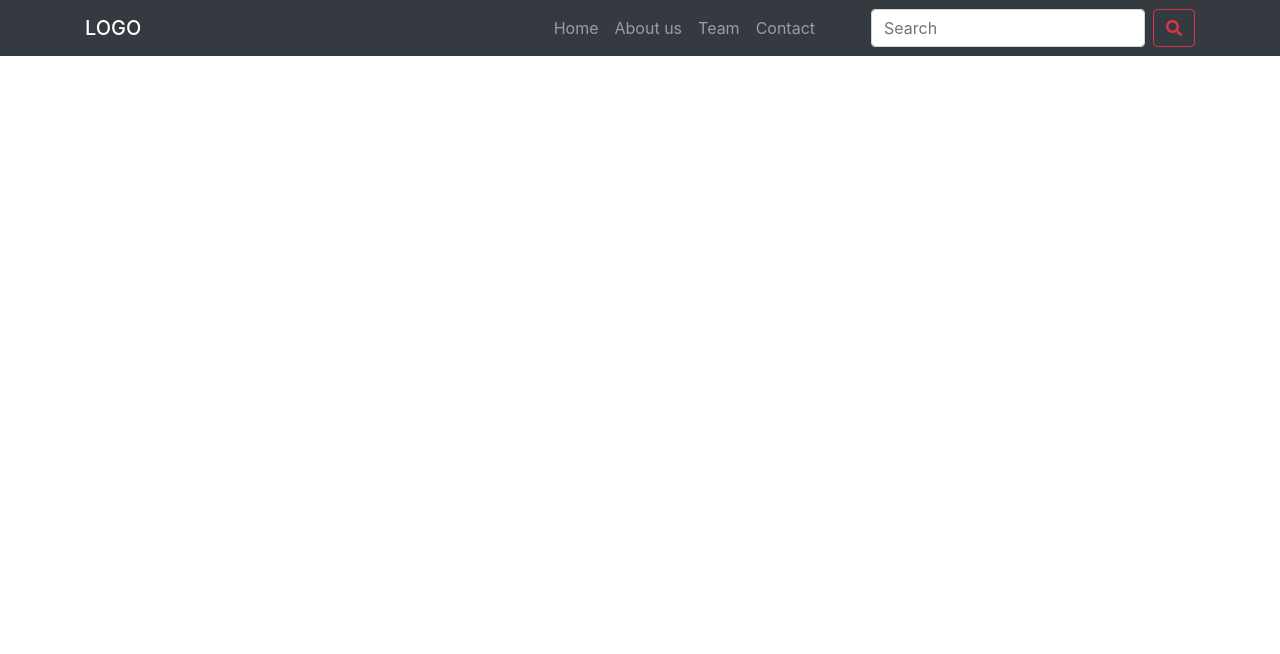
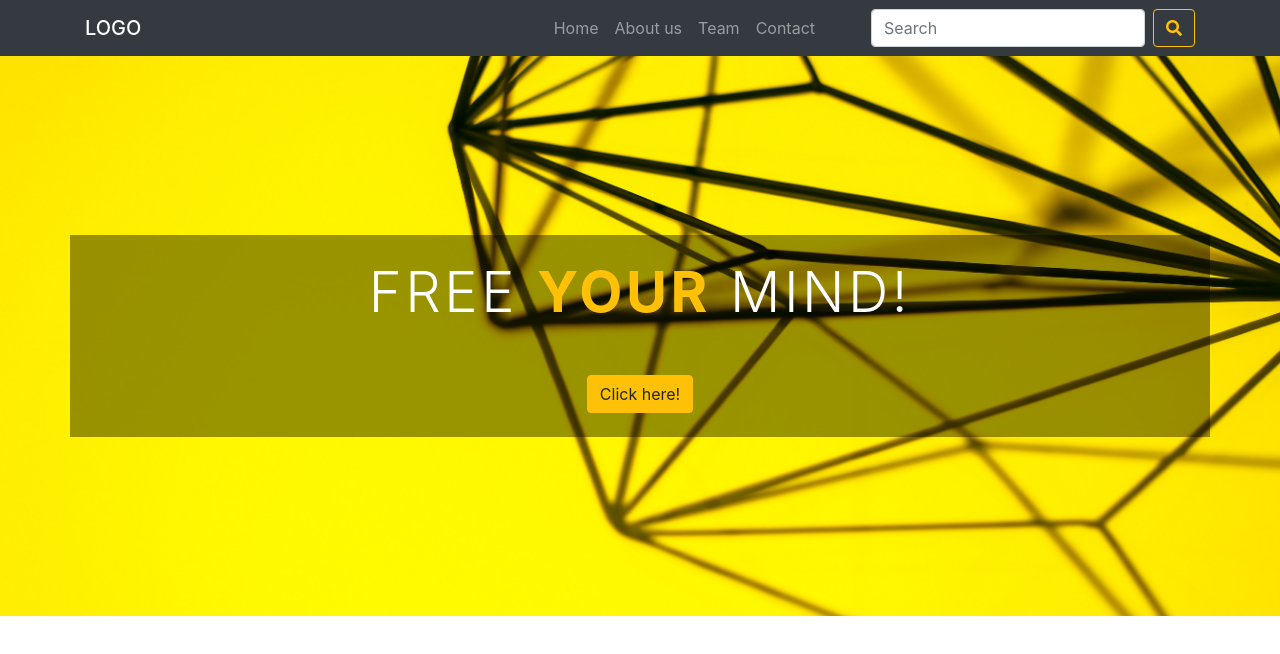
Before and after one commit to katarzynka1234/website_template_Bootstrap_4, a website: page index.html in a window 1280 px wide. Drawn offline with nearby package versions, Linux system fonts and the light colour scheme; files that its build step writes are made by us from their sources.

Commit message:
Add jumbotron section

```diff
--- a/index.html
+++ b/index.html
@@ -38,13 +38,21 @@
                     </ul>
                     <form class="form-inline my-2 my-lg-0">
                         <input class="form-control mr-sm-2" type="search" placeholder="Search" aria-label="Search">
-                        <button class="btn btn-outline-danger my-2 my-sm-0" type="submit"><i class="fas fa-search"></i></button>
+                        <button class="btn btn-outline-warning my-2 my-sm-0" type="submit"><i class="fas fa-search"></i></button>
                     </form>
                 </div>
             </div>
         </nav>
-
     </header>
+    <section class="my-jumbotron-section">
+        <div class="jumbotron jumbotron-fluid d-flex align-items-center my-jumbotron">
+            <div class="container text-center my-jumbotron-slogan">
+                <h1 class="display-4 text-white text-uppercase my-4 my-jumbotron-text">Free <span class="text-warning font-weight-bold">your</span>
+                    mind!</h1>
+                <button class="btn btn-warning my-4">Click here!</button>
+            </div>
+        </div>
+    </section>
 
 
 
--- a/sass/style.scss
+++ b/sass/style.scss
@@ -0,0 +1,14 @@
+.my-jumbotron {
+    background-image: url('../images/jumbotron/art-creative-creativity-5836.jpg');
+    max-width: 100%;
+    background-size: cover;
+    background-position: center;
+    height: 70vh;
+    overflow-x: hidden;
+}
+.my-jumbotron-slogan{
+    background: rgba(0, 0, 0, 0.4);
+}
+.my-jumbotron-text {
+    letter-spacing: 3.5px;
+}
```
Also changed, not shown: css/style.css (added), images/jumbotron/art-creative-creativity-5836.jpg (added), 1 other file.
